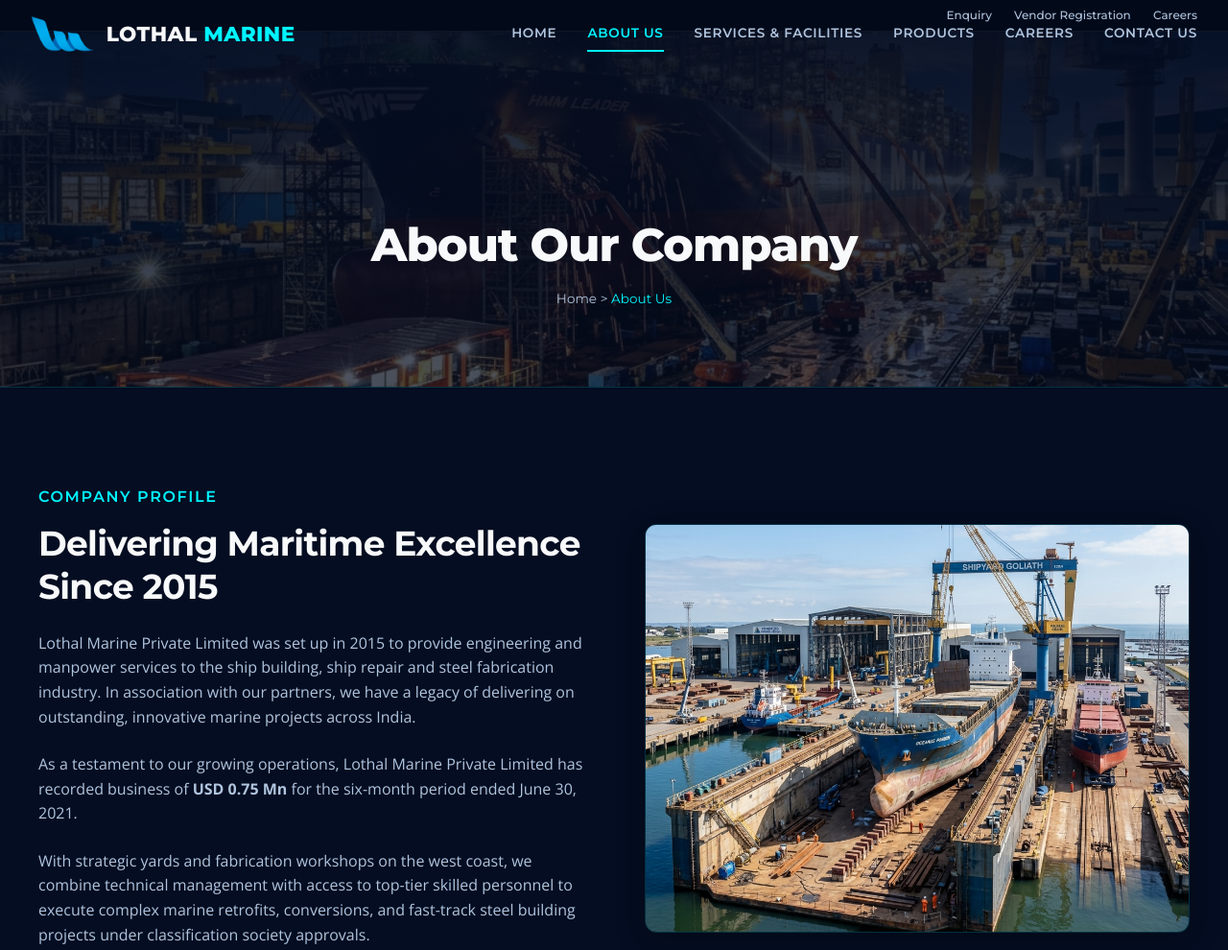
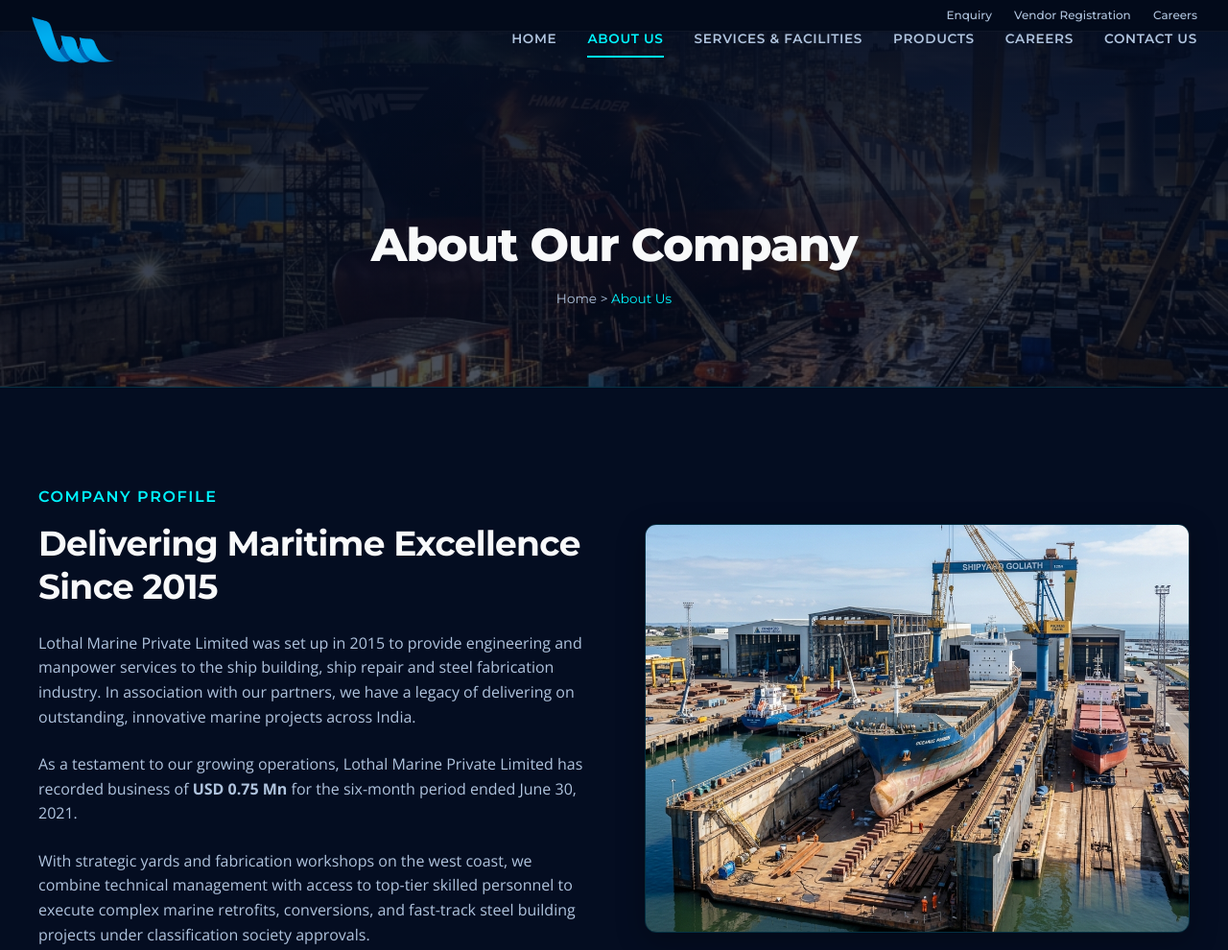
Before and after one commit to OnerFusionINC/lothalmarine, a website: page about.html in a window 1280 px wide. Shown: the top 990 px of the page at 96% size. Drawn offline with nearby package versions, Linux system fonts and the light colour scheme.

Commit message:
Remove text next to header logo icon and make icon larger in corner

```diff
--- a/about.html
+++ b/about.html
@@ -24,7 +24,6 @@
     <div class="navbar">
       <a href="index.html" class="logo-container" id="nav-logo">
         <img src="assets/images/logo_icon.png" alt="Lothal Marine Logo Icon" class="logo-icon-img">
-        <div class="logo-text">Lothal <span>Marine</span></div>
       </a>
 
       <nav class="nav-links" id="nav-links">
--- a/css/style.css
+++ b/css/style.css
@@ -216,7 +216,7 @@ header.scrolled {
 }
 
 .logo-icon-img {
-  height: 38px;
+  height: 50px;
   width: auto;
   display: block;
   object-fit: contain;
```
Also changed, not shown: careers.html (+0 -1 lines), contact.html (+0 -1 lines), index.html (+0 -1 lines), products.html (+0 -1 lines), services.html (+0 -1 lines).
